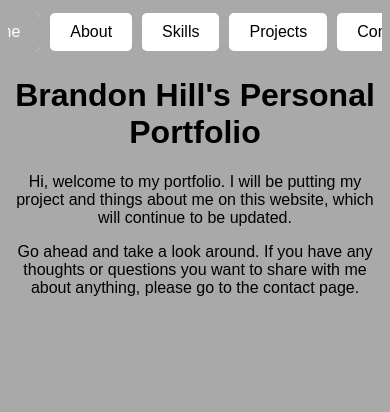
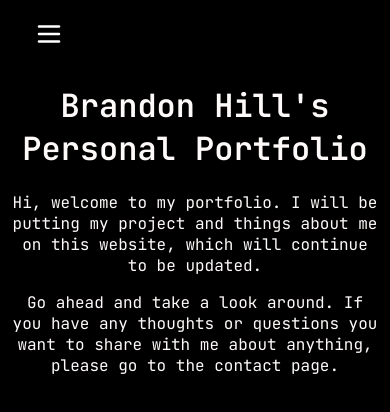
Before and after one commit to BranHill21/personal-website, a React (Create React App) app: page / in a window 390 px wide. Shown: the top 412 px of the page. Built offline with nearby package versions, Linux system fonts and the light colour scheme.

Commit message:
Improved color scheme. Improved nav bar with mobile responsiveness. changed font and imported new framework.

```diff
--- a/package.json
+++ b/package.json
@@ -6,6 +6,7 @@
     "@testing-library/jest-dom": "^5.17.0",
     "@testing-library/react": "^13.4.0",
     "@testing-library/user-event": "^13.5.0",
+    "lucide-react": "^0.479.0",
     "react": "^18.3.1",
     "react-dom": "^18.3.1",
     "react-router-dom": "^6.26.0",
--- a/src/Styles/Styles.css
+++ b/src/Styles/Styles.css
@@ -1,7 +1,10 @@
 /* src/styles/styles.css */
+@import url('https://fonts.googleapis.com/css2?family=JetBrains+Mono:wght@400;600&display=swap');
+
 body {
-    font-family: Arial, sans-serif;
-    background-color: darkgray; /* Change this to your desired color */
+  font-family: 'JetBrains Mono', monospace;
+    background-color: black;
+    color: snow;
   }
 
   div.centeredCont {
--- a/src/components/Navbar.css
+++ b/src/components/Navbar.css
@@ -1,53 +1,93 @@
-div.container {
+/* Navbar Container */
+.container {
     text-align: center;
 }
 
-body {
-    font-family: Arial, sans-serif;
+/* Default Navbar Styling */
+.navbar {
+    display: flex;
+    justify-content: center;
+    align-items: center;
+    padding: 10px 20px;
+    background: black;
 }
 
-/* src/components/Navbar.css */
+/* Nav Links (Desktop) */
+.nav-links {
+    display: flex;
+    list-style: none;
+    padding: 0;
+    margin: 0;
+}
+
 .nav-item {
-    background-color: white; /* Default background */
-    padding: 0;
-    transition: background-color 0.3s ease;
-    display: inline-block;
-    border-radius: 5px;
     margin: 5px;
-    white-space: nowrap; /* Prevent text from wrapping */
 }
 
 .nav-item a {
     display: block;
     padding: 10px 20px;
     text-decoration: none;
-    color: inherit;
+    color: white;
     border-radius: 5px;
 }
 
 .nav-item a:hover {
-    background-color: lightgray; /* Background color on hover */
+    background-color: lightgray;
 }
 
 .nav-item .active {
-    background-color: darkgray; /* Background color for active link */
-    color: white; /* Optional: Change text color for active link */
+    background-color: darkgray;
+    color: white;
 }
 
-/* Ensure the navbar stays as a single row */
-nav {
-    display: flex;
-    justify-content: center;
-    align-items: center;
-    flex-wrap: nowrap; /* Prevent wrapping */
-    overflow-x: auto; /* Allow horizontal scrolling if needed */
+/* Responsive: Hide Nav Links & Show Hamburger on Small Screens */
+.hamburger {
+    display: none; /* Hidden on desktop */
+    background: none;
+    border: none;
+    cursor: pointer;
+    color: white;
 }
 
-ul {
-    display: flex;
-    justify-content: center;
-    align-items: center;
-    padding: 0;
-    margin: 0;
-    list-style: none;
+.icon {
+    width: 30px;
+    height: 30px;
 }
+
+/* Mobile Styles */
+@media (max-width: 768px) {
+    /* Default Navbar Styling */
+    .navbar {
+        display: flex;
+        justify-content: space-between;
+        align-items: center;
+        padding: 10px 20px;
+        background: black;
+    }
+
+    .hamburger {
+        display: block; /* Show on mobile */
+    }
+
+    .nav-links {
+        display: none; /* Hide nav links initially */
+        flex-direction: column;
+        position: absolute;
+        top: 60px;
+        left: 0;
+        width: 100%;
+        background: black;
+        text-align: center;
+        padding: 10px 0;
+        transition: all 0.3s ease-in-out;
+    }
+
+    .nav-links.open {
+        display: flex; /* Show menu when open */
+    }
+
+    .nav-item {
+        margin: 10px 0;
+    }
+}
--- a/src/components/Navbar.js
+++ b/src/components/Navbar.js
@@ -1,19 +1,32 @@
 // src/components/Navbar.js
-import React from 'react';
-import { NavLink } from 'react-router-dom';
-import './Navbar.css'; // Import the CSS file
+import React, { useState } from "react";
+import { NavLink } from "react-router-dom";
+import { Menu, X } from "lucide-react"; // Icons for open/close
+import "./Navbar.css"; // Keep your existing CSS
 
 const Navbar = ({ links, customStyle }) => {
+  const [isOpen, setIsOpen] = useState(false);
+
   return (
     <div className="container">
-    <nav style={customStyle}>
-      <ul>
+      <nav style={customStyle} className="navbar">
+        {/* Hamburger Button for Mobile */}
+        <button
+          className="hamburger"
+          onClick={() => setIsOpen(!isOpen)}
+          aria-label="Toggle navigation"
+        >
+          {isOpen ? <X className="icon" /> : <Menu className="icon" />}
+        </button>
+
+        {/* Navigation Links (Desktop & Mobile) */}
+        <ul className={`nav-links ${isOpen ? "open" : ""}`}>
           {links.map((link, index) => (
             <li key={index} className="nav-item">
               <NavLink
                 to={link.path}
                 className={({ isActive }) => (isActive ? "active" : "")}
-              style={{ textDecoration: "none" }}
+                onClick={() => setIsOpen(false)} // Close menu on click (mobile)
               >
                 {link.label}
               </NavLink>
```
Also changed, not shown: 1 other file (tests, documents, lock files or other folders). Lines whose indentation alone changed are shown as unchanged.
